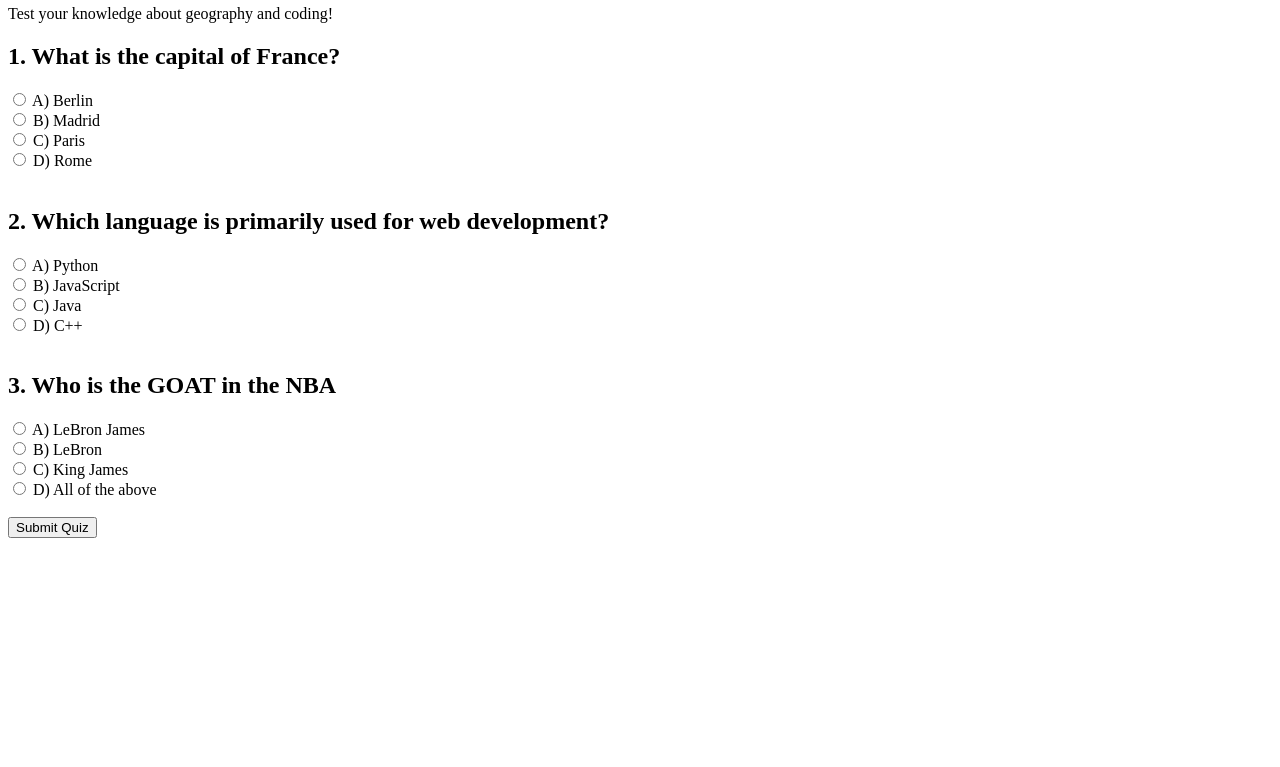
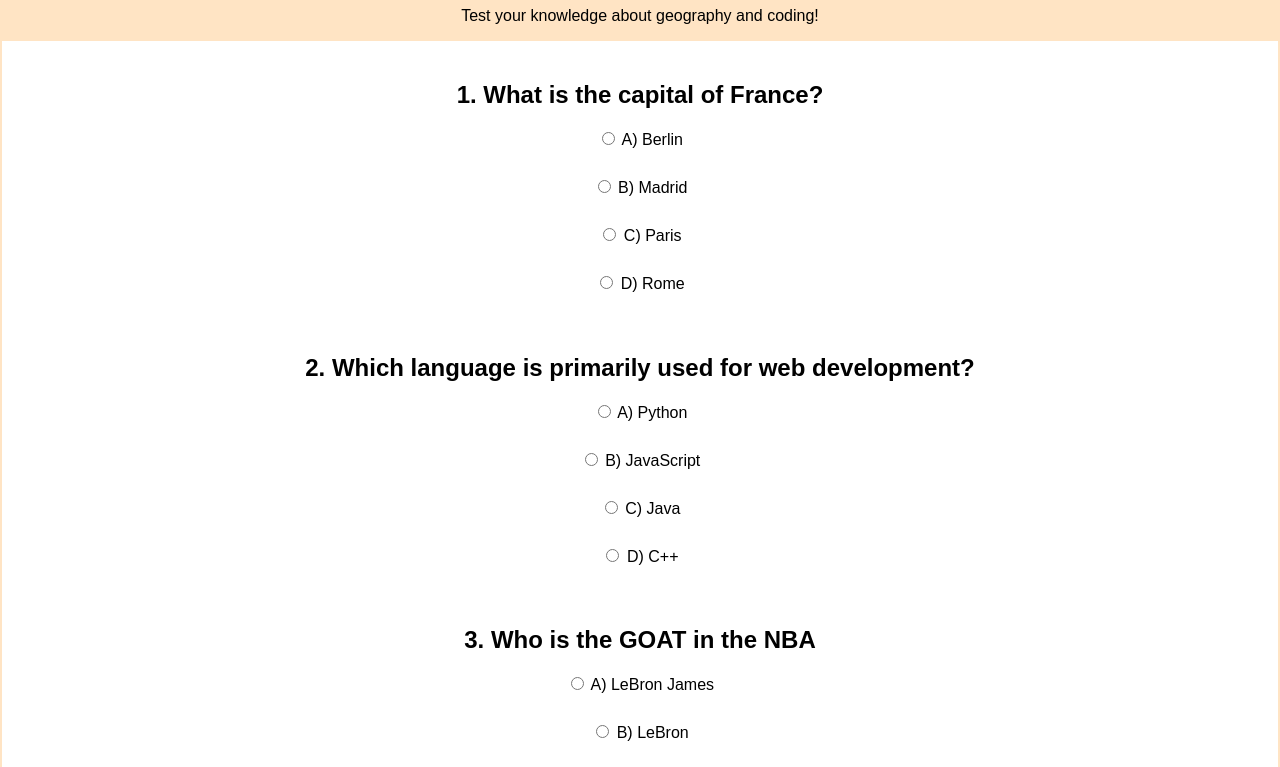
Before and after one commit to ryanumoso2003/interactive-quiz, a plain HTML site: page index.html in a window 1280 px wide. Shown: the part 75-842 px from the top of the page. Before the commit the page ends 800 px from the top, so only its background shows below. Drawn offline with Linux system fonts and the light colour scheme.

Commit message:
Add files via upload

```diff
--- a/index.html
+++ b/index.html
@@ -1,13 +1,45 @@
 <!DOCTYPE html>
 <html lang="en">
-
-    <link rel="stylesheet" href="/CPAN134-Exercise1/styles.css">
 
 <head>
     <meta charset="UTF-8">
     <meta name="viewport" content="width=device-width, initial-scale=1.0">
     <title>Interactive Quiz</title>
 </head>
+<!-- General Styling-->
+<style>
+body {
+    font-family: Arial, sans-serif;
+    background-color: bisque;
+    text-align: center;
+    margin: 0;
+    padding: 2px;
+}
+
+h1 {
+    color: darkcyan;
+}
+
+form {
+    background: white;
+    padding: 20px;
+    margin: auto;
+}
+
+label {
+    display: block;
+    text-align: center;
+    margin: 5px 0;
+}
+
+button {
+    background-color:azure ;
+    color: white;
+    border: none;
+    padding: 10px 20px;
+    font-size: 16px;
+}
+</style>
 <body>
     <!-- Content will go here -->
     <h1>Welcome to the Quiz!</h1>
```
